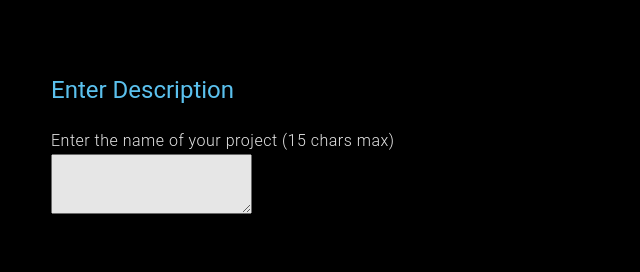
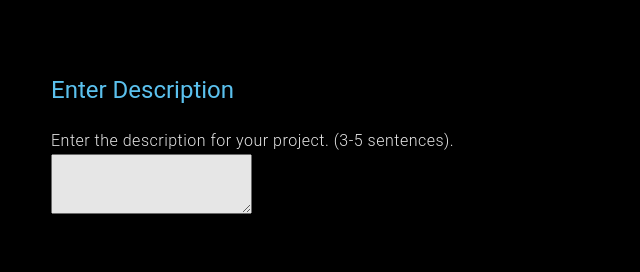
Before and after one commit to mapswipe/mapswipe.github.io, a plain HTML site: page import.html in a window 1280 px wide. Shown: the part 2100-2372 px from the top of the page, 19-659 px from the left. Drawn offline with nearby package versions, Linux system fonts and the light colour scheme; no server answers; a script that the page names is missing.

Commit message:
adjsut description

```diff
--- a/import.html
+++ b/import.html
@@ -245,7 +245,7 @@
                 </div>
                 <div class="faq-container">
                     <div class="faq-title">Enter Description</div>
-                    <p class="faq-text">Enter the name of your project (15 chars max)
+                    <p class="faq-text">Enter the description for your project. (3-5 sentences).
                         <textarea id="description" style="color:#212121"></textarea></p>
                 </div>
                 <div class="faq-container">
```
